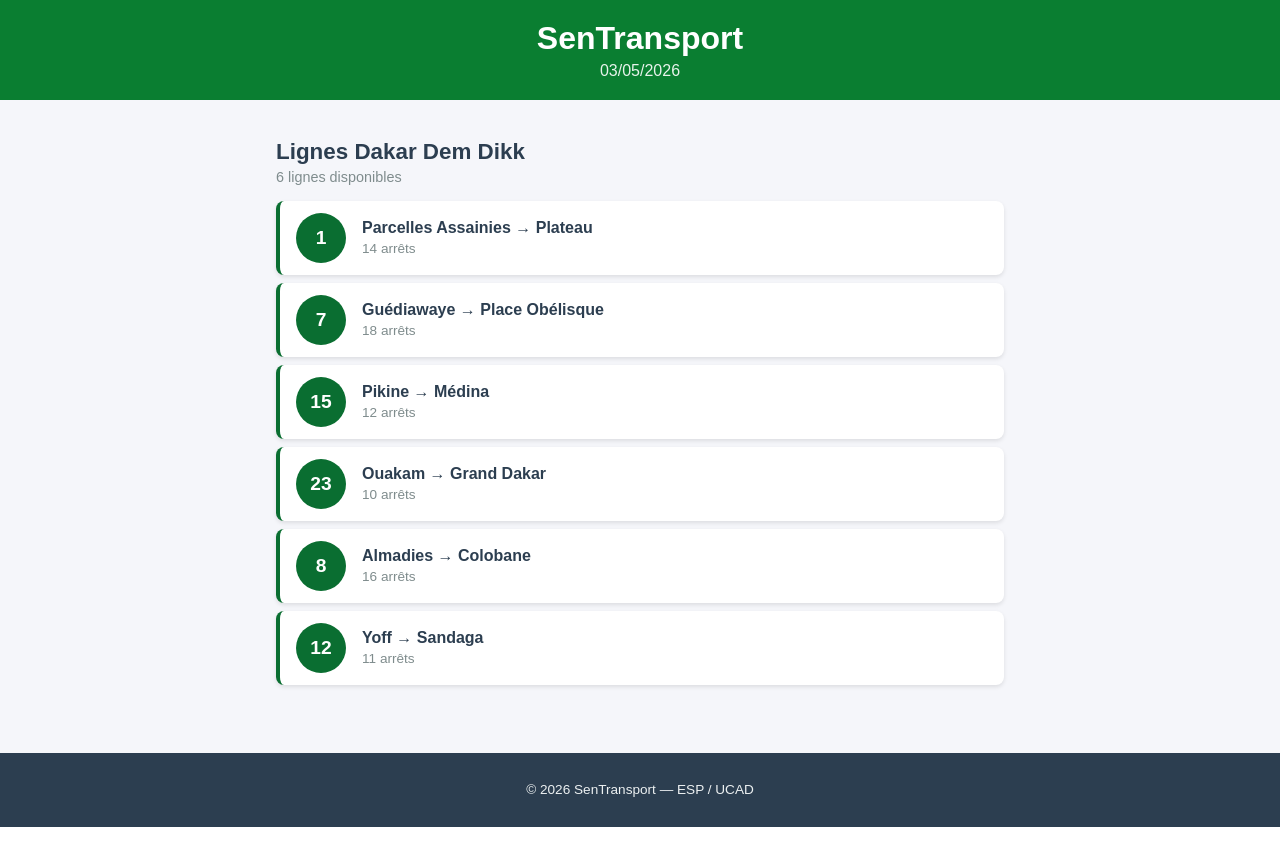
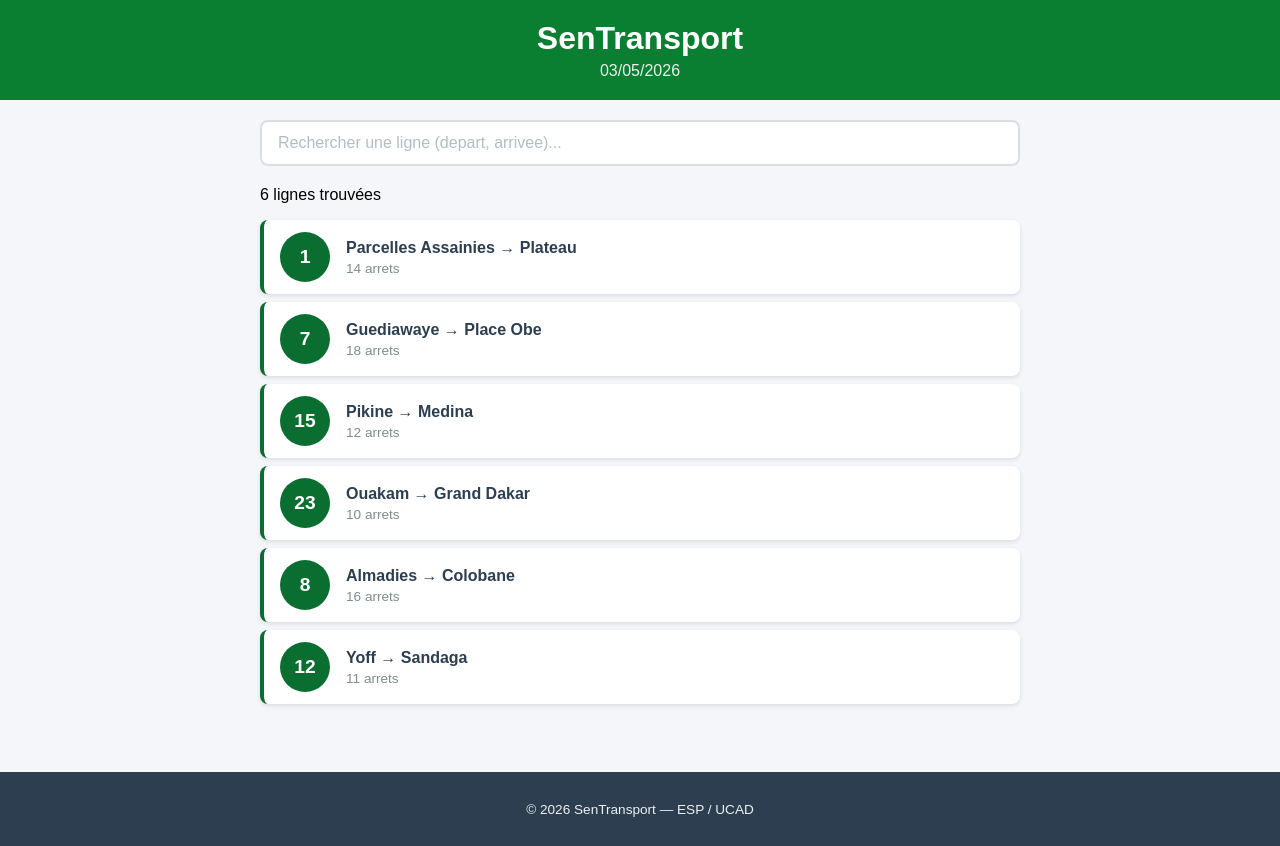
Before and after one commit to MsaSid06/sentransport, a React (Create React App) app in the folder Desktop/sentransport/: page / in a window 1280 px wide. Built offline with nearby package versions, Linux system fonts and the light colour scheme.

Commit message:
Lab 3: état, recherche et sélection de lignes

```diff
--- a/Desktop/sentransport/src/App.css
+++ b/Desktop/sentransport/src/App.css
@@ -74,3 +74,20 @@
     padding: 12px;
   }
 }
+
+@media (max-width: 600px) {
+  .contenu {
+    padding: 12px;
+  }
+
+  .ligne-bus {
+    padding: 10px 12px;
+  }
+
+  .ligne-numero {
+    width: 40px;
+    height: 40px;
+    font-size: 1rem;
+    margin-right: 12px;
+  }
+}
--- a/Desktop/sentransport/src/App.js
+++ b/Desktop/sentransport/src/App.js
@@ -1,24 +1,164 @@
-import './App.css';
-import Header from './Header';
-import ListeLignes from './ListeLignes';
-import Footer from './Footer';
+import { useState } from "react";
+import "./App.css";
+import DetailLigne from "./DetailLigne";
+import Header from "./Header";
+import Recherche from "./Recherche";
+import ListeLignes from "./ListeLignes";
+import Footer from "./Footer";
+import LigneBus from "./LigneBus";
 
 function App() {
+  const [ligneSelectionnee, setLigneSelectionnee] = useState(null);
+  const [recherche, setRecherche] = useState("");
   const lignes = [
-    { id: 1, numero: "1", depart: "Parcelles Assainies", arrivee: "Plateau", arrets: 14 },
-    { id: 2, numero: "7", depart: "Guédiawaye", arrivee: "Place Obélisque", arrets: 18 },
-    { id: 3, numero: "15", depart: "Pikine", arrivee: "Médina", arrets: 12 },
-    { id: 4, numero: "23", depart: "Ouakam", arrivee: "Grand Dakar", arrets: 10 },
-    { id: 5, numero: "8", depart: "Almadies", arrivee: "Colobane", arrets: 16 },
-    { id: 6, numero: "12", depart: "Yoff", arrivee: "Sandaga", arrets: 11 },
+    {
+      id: 1,
+      numero: "1",
+      depart: "Parcelles Assainies",
+      arrivee: "Plateau",
+      arrets: 14,
+      couleur: "Red",
+      listeArrets: [
+        "Parcelles U14",
+        "Parcelles U10",
+        "Camberene",
+        "Patte d'Oie",
+        "Grand Dakar",
+        "Colobane",
+        "Ponty",
+        "Plateau",
+      ],
+    },
+
+    {
+      id: 2,
+      numero: "7",
+      depart: "Guediawaye",
+      arrivee: "Place Obe",
+      arrets: 18,
+      couleur: "Blue",
+      listeArrets: [
+        "Guediawaye",
+        "Pikine",
+        "Thiaroye",
+        "Keur Massar",
+        "Grand Yoff",
+        "Parcelles",
+        "Liberte 6",
+        "Place Obe",
+      ],
+    },
+
+    {
+      id: 3,
+      numero: "15",
+      depart: "Pikine",
+      arrivee: "Medina",
+      arrets: 12,
+      couleur: "Green",
+      listeArrets: [
+        "Pikine Centre",
+        "Thiaroye Gare",
+        "Hann",
+        "Colobane",
+        "Fass",
+        "Medina",
+      ],
+    },
+
+    {
+      id: 4,
+      numero: "23",
+      depart: "Ouakam",
+      arrivee: "Grand Dakar",
+      arrets: 10,
+      couleur: "Yellow",
+      listeArrets: [
+        "Ouakam Village",
+        "Mermoz",
+        "Fann",
+        "Point E",
+        "Liberte 5",
+        "Grand Dakar",
+      ],
+    },
+
+    {
+      id: 5,
+      numero: "8",
+      depart: "Almadies",
+      arrivee: "Colobane",
+      arrets: 16,
+      couleur: "Purple",
+      listeArrets: [
+        "Almadies",
+        "Ngor",
+        "Yoff",
+        "Ouest Foire",
+        "Liberte 6",
+        "Colobane",
+      ],
+    },
+
+    {
+      id: 6,
+      numero: "12",
+      depart: "Yoff",
+      arrivee: "Sandaga",
+      arrets: 11,
+      couleur: "Orange",
+      listeArrets: [
+        "Yoff Village",
+        "Aeroport LSS",
+        "Parcelles U17",
+        "Grand Yoff",
+        "HLM",
+        "Sandaga",
+      ],
+    },
   ];
+
+  const lignesFiltrees = lignes.filter(
+    (ligne) =>
+      ligne.depart.toLowerCase().includes(recherche.toLowerCase()) ||
+      ligne.arrivee.toLowerCase().includes(recherche.toLowerCase()) ||
+      ligne.numero.includes(recherche),
+  );
+  function handleClickLigne(ligne) {
+    if (ligneSelectionnee && ligneSelectionnee.id === ligne.id) {
+      setLigneSelectionnee(null); // re - clic = deselectioner
+    } else {
+      setLigneSelectionnee(ligne); // premier clic = selectionner
+    }
+  }
 
   return (
     <div className="App">
       <Header />
 
       <main className="contenu">
-        <ListeLignes lignes={lignes} />
+        <Recherche valeur={recherche} onChange={setRecherche} />
+
+        <p className="resultat-recherche">
+          {lignesFiltrees.length} ligne{lignesFiltrees.length > 1 ? "s" : ""}{" "}
+          trouvée
+          {lignesFiltrees.length > 1 ? "s" : ""}
+        </p>
+        {lignesFiltrees.map((ligne) => (
+          <LigneBus
+            key={ligne.id}
+            numero={ligne.numero}
+            depart={ligne.depart}
+            arrivee={ligne.arrivee}
+            arrets={ligne.arrets}
+            estSelectionnee={
+              ligneSelectionnee && ligneSelectionnee.id === ligne.id
+            }
+            onClick={() => handleClickLigne(ligne)}
+          />
+        ))}
+
+        {ligneSelectionnee && <DetailLigne ligne={ligneSelectionnee} />}
       </main>
 
       <Footer />
--- /dev/null
+++ b/Desktop/sentransport/src/DetailLigne.css
@@ -0,0 +1,73 @@
+.detail-ligne {
+  background-color: #ffffff;
+  border: 2px solid #0a6e31;
+  border-radius: 8px;
+  padding: 20px;
+  margin-top: 16px;
+  animation: slideDown 0.3s ease;
+}
+
+@keyframes slideDown {
+  from {
+    opacity: 0;
+    transform: translateY(-10px);
+  }
+  to {
+    opacity: 1;
+    transform: translateY(0);
+  }
+}
+
+.detail-titre {
+  color: #0a6e31;
+  margin: 0 0 8px 0;
+  font-size: 1.2rem;
+}
+
+.detail-info {
+  color: #7f8c8d;
+  margin: 0 0 16px 0;
+  font-size: 0.9rem;
+}
+
+.detail-arrets h4 {
+  color: #2c3e50;
+  margin: 0 0 8px 0;
+}
+
+.detail-liste {
+  list-style: none;
+  padding: 0;
+  margin: 0;
+}
+
+.detail-arret {
+  display: flex;
+  align-items: center;
+  padding: 8px 0;
+  border-bottom: 1px solid #f0f0f0;
+}
+
+.detail-arret:last-child {
+  border-bottom: none;
+}
+
+.arret-numero {
+  background-color: #0a6e31;
+  color: white;
+  width: 28px;
+  height: 28px;
+  border-radius: 50%;
+  display: flex;
+  align-items: center;
+  justify-content: center;
+  font-size: 0.8rem;
+  font-weight: bold;
+  margin-right: 12px;
+  flex-shrink: 0;
+}
+
+.arret-nom {
+  color: #2c3e50;
+  font-size: 0.95rem;
+}
--- /dev/null
+++ b/Desktop/sentransport/src/DetailLigne.js
@@ -0,0 +1,30 @@
+import './DetailLigne.css';
+
+function DetailLigne({ ligne }) {
+  return (
+    <div className="detail-ligne">
+      <h3 className="detail-titre">
+        Ligne {ligne.numero} : {ligne.depart} &rarr; {ligne.arrivee}
+      </h3>
+
+      <p className="detail-info">
+        {ligne.arrets} arrets sur ce trajet
+      </p>
+
+      <div className="detail-arrets">
+        <h4>Arrets principaux :</h4>
+
+        <ul className="detail-liste">
+          {ligne.listeArrets.map((arret, index) => (
+            <li key={index} className="detail-arret">
+              <span className="arret-numero">{index + 1}</span>
+              <span className="arret-nom">{arret}</span>
+            </li>
+          ))}
+        </ul>
+      </div>
+    </div>
+  );
+}
+
+export default DetailLigne;
--- a/Desktop/sentransport/src/LigneBus.css
+++ b/Desktop/sentransport/src/LigneBus.css
@@ -49,3 +49,12 @@
   color: #7f8c8d;
   margin-top: 4px;
 }
+
+.ligne-bus-active {
+  border-left: 4px solid #e67e22;
+  background-color: #fef9f3;
+}
+
+.ligne-bus-active .ligne-numero {
+  background-color: #e67e22;
+}
--- a/Desktop/sentransport/src/LigneBus.js
+++ b/Desktop/sentransport/src/LigneBus.js
@@ -1,8 +1,18 @@
-import "./LigneBus.css";
+import './LigneBus.css';
 
-function LigneBus({ numero, depart, arrivee, arrets }) {
+function LigneBus({
+  numero,
+  depart,
+  arrivee,
+  arrets,
+  estSelectionnee,
+  onClick
+}) {
   return (
-    <div className="ligne-bus">
+    <div
+      className={`ligne-bus ${estSelectionnee ? 'ligne-bus-active' : ''}`}
+      onClick={onClick}
+    >
       <div className="ligne-numero">{numero}</div>
 
       <div className="ligne-info">
@@ -10,7 +20,9 @@
           {depart} &rarr; {arrivee}
         </span>
 
-        <span className="ligne-arrets">{arrets} arrêts</span>
+        <span className="ligne-arrets">
+          {arrets} arrets
+        </span>
       </div>
     </div>
   );
--- a/Desktop/sentransport/src/ListeLignes.js
+++ b/Desktop/sentransport/src/ListeLignes.js
@@ -1,9 +1,11 @@
 import LigneBus from "./LigneBus";
+import StatReseau from "./StatReseau.js";
 import "./ListeLignes.css";
 
 function ListeLignes({ lignes }) {
   return (
     <div className="liste-lignes">
+      <StatReseau lignes={lignes} />
       <h2 className="liste-titre">Lignes Dakar Dem Dikk</h2>
 
       <p className="liste-description">{lignes.length} lignes disponibles</p>
@@ -11,6 +13,7 @@
       {lignes.map((ligne) => (
         <LigneBus
           key={ligne.id}
+          couleur={ligne.couleur}
           numero={ligne.numero}
           depart={ligne.depart}
           arrivee={ligne.arrivee}
--- /dev/null
+++ b/Desktop/sentransport/src/Recherche.css
@@ -0,0 +1,22 @@
+.recherche {
+  margin-bottom: 20px;
+}
+
+.recherche-input {
+  width: 100%;
+  padding: 12px 16px;
+  font-size: 1rem;
+  border: 2px solid #dcdde1;
+  border-radius: 8px;
+  outline: none;
+  box-sizing: border-box;
+  transition: border-color 0.2s;
+}
+
+.recherche-input:focus {
+  border-color: #0a6e31;
+}
+
+.recherche-input::placeholder {
+  color: #b2bec3;
+}
--- /dev/null
+++ b/Desktop/sentransport/src/Recherche.js
@@ -0,0 +1,17 @@
+import "./Recherche.css";
+
+function Recherche({ valeur, onChange }) {
+  return (
+    <div className="recherche">
+      <input
+        type="text"
+        className="recherche-input"
+        placeholder="Rechercher une ligne (depart, arrivee)..."
+        value={valeur}
+        onChange={(e) => onChange(e.target.value)}
+      />
+    </div>
+  );
+}
+
+export default Recherche;
--- /dev/null
+++ b/Desktop/sentransport/src/StatReseau.css
@@ -0,0 +1,30 @@
+.stat-reseau {
+  display: flex;
+  flex-direction: column;
+  align-items: center;
+  justify-content: center;
+  gap: 12px;
+  text-align: center;
+  padding: 20px;
+  margin: 20px auto;
+  max-width: 500px;
+  background-color: #ffffff;
+  border-radius: 12px;
+  box-shadow: 0 4px 12px rgba(0, 0, 0, 0.1);
+}
+
+.stat-reseau div {
+  font-size: 1rem;
+  color: #2c3e50;
+  font-weight: 500;
+}
+
+.stat-reseau div:nth-child(2) {
+  color: #0a6e31;
+  font-weight: bold;
+}
+
+.stat-reseau div:nth-child(3) {
+  color: #e67e22;
+  font-weight: bold;
+}
--- /dev/null
+++ b/Desktop/sentransport/src/StatReseau.js
@@ -0,0 +1,28 @@
+import "./StatReseau.css";
+
+function StatReseau({ lignes }) {
+  const totalLignes = lignes.length;
+
+  const totalArrets = lignes.reduce((total, ligne) => {
+    return total + ligne.arrets;
+  }, 0);
+
+  const maxArrets = Math.max(...lignes.map((ligne) => ligne.arrets));
+
+  const ligneMax = lignes.find((ligne) => ligne.arrets === maxArrets);
+
+  return (
+    <div className="stat-reseau">
+      <div>Nombre total de lignes : {totalLignes}</div>
+
+      <div>Nombre total d'arrêts : {totalArrets}</div>
+
+      <div>
+        Ligne avec le plus d'arrêts : {ligneMax.numero} avec ({ligneMax.arrets}{" "}
+        arrets)
+      </div>
+    </div>
+  );
+}
+
+export default StatReseau;
```
